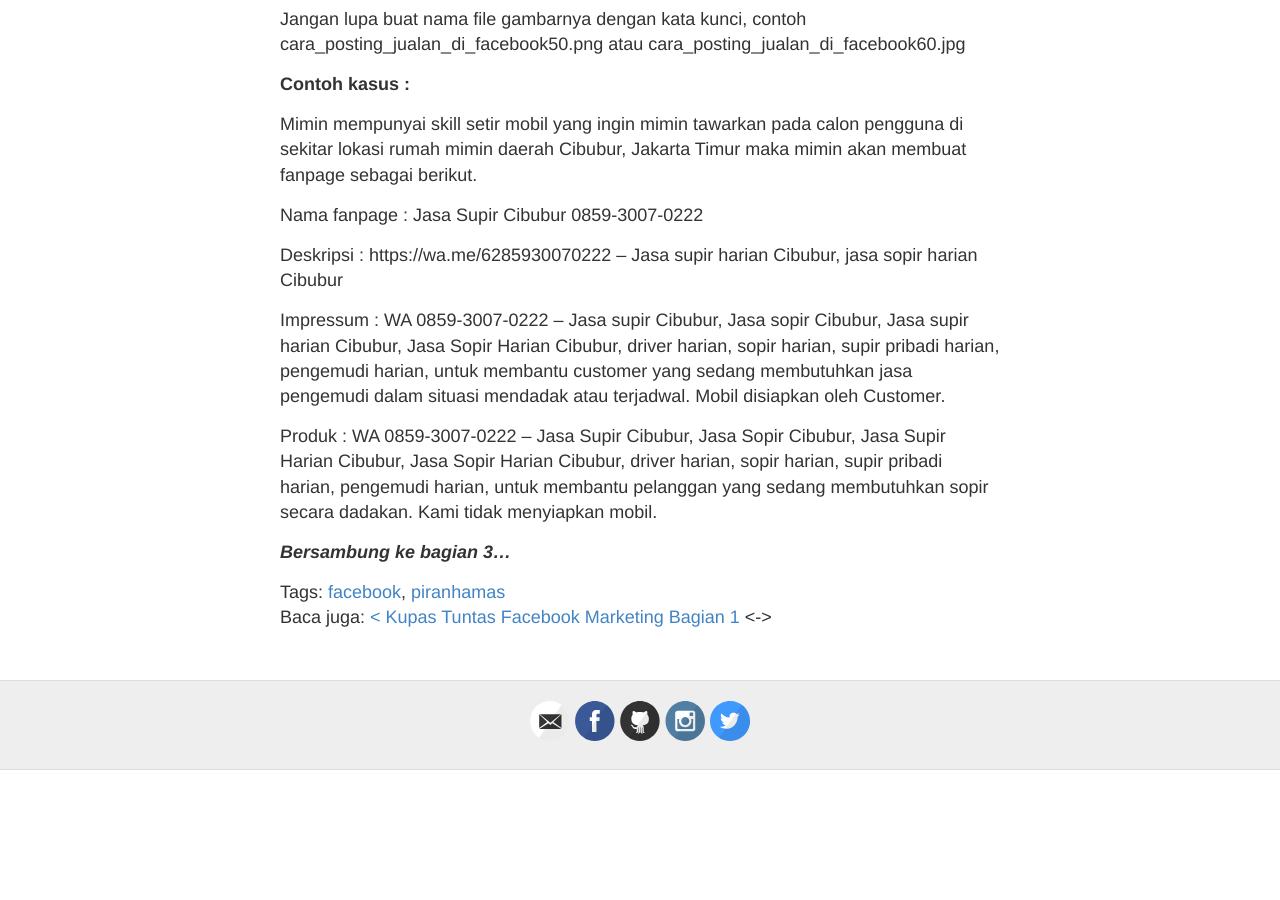
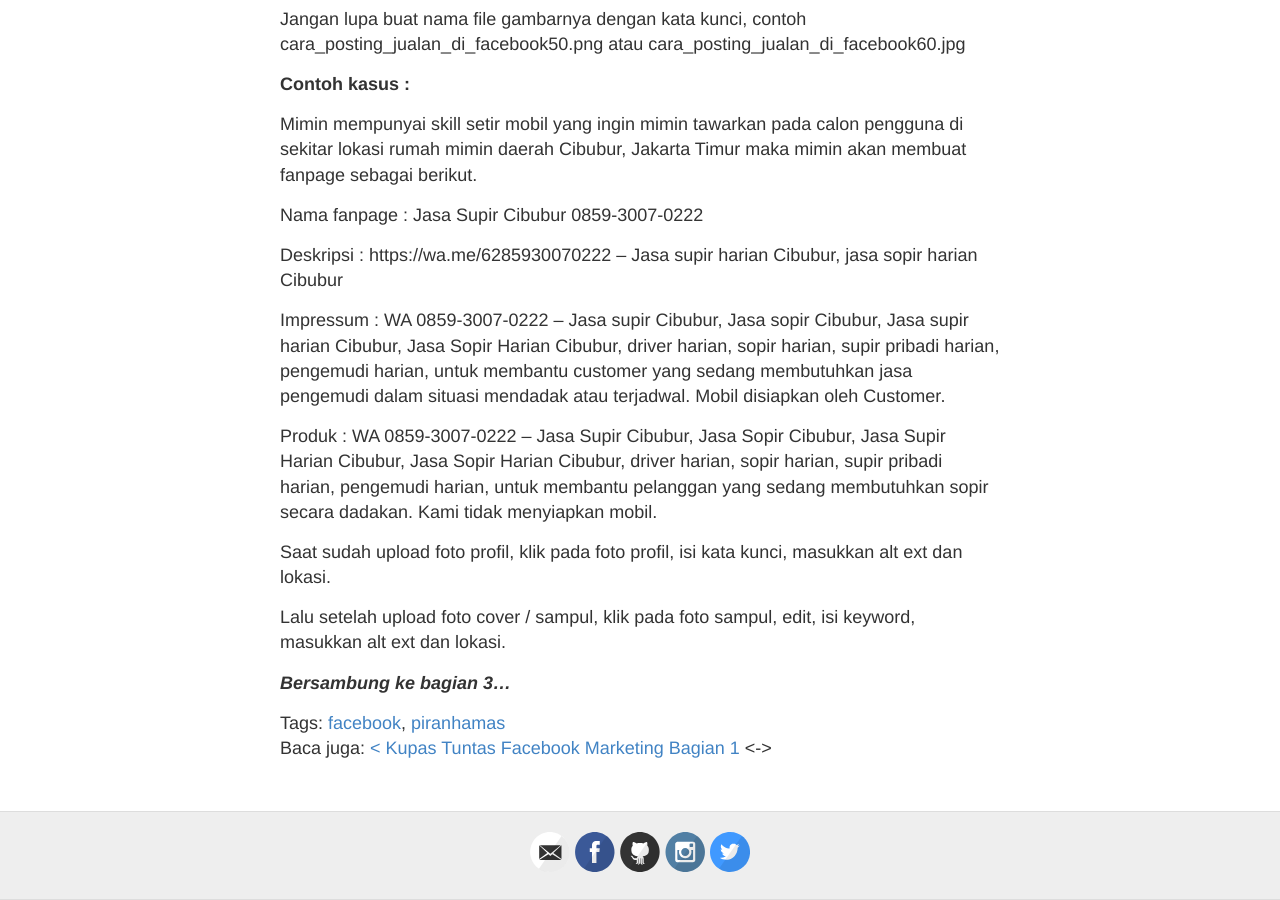
Before and after one commit to utaramas/pageone, a Jekyll site: the page built from _posts/2023-2-5-Cara-Membuat-Postingan-Jualan-di-Facebook-Fanpage.md, in a window 1280 px wide and 900 px high, scrolled down 1558 px. Built offline with Jekyll 4.4.1, drawn with Linux system fonts in a browser that asks for light colours; comment, search, counter and statistics services are not loaded; before the commit the page ends 2328 px from its top, so only the background shows below that.

Commit message:
Update 2023-2-5-Cara-Membuat-Postingan-Jualan-di-Facebook-Fanpage.md

```diff
--- a/_posts/2023-2-5-Cara-Membuat-Postingan-Jualan-di-Facebook-Fanpage.md
+++ b/_posts/2023-2-5-Cara-Membuat-Postingan-Jualan-di-Facebook-Fanpage.md
@@ -53,4 +53,8 @@
 
 Produk : WA 0859-3007-0222 – Jasa Supir Cibubur, Jasa Sopir Cibubur, Jasa Supir Harian Cibubur, Jasa Sopir Harian Cibubur, driver harian, sopir harian, supir pribadi harian, pengemudi harian, untuk membantu pelanggan yang sedang membutuhkan sopir secara dadakan. Kami tidak menyiapkan mobil.
 
+Saat sudah upload foto profil, klik pada foto profil, isi kata kunci, masukkan alt ext dan lokasi.
+
+Lalu setelah upload foto cover / sampul, klik pada foto sampul, edit, isi keyword, masukkan alt ext dan lokasi.
+
 ***Bersambung ke bagian 3...***
```
